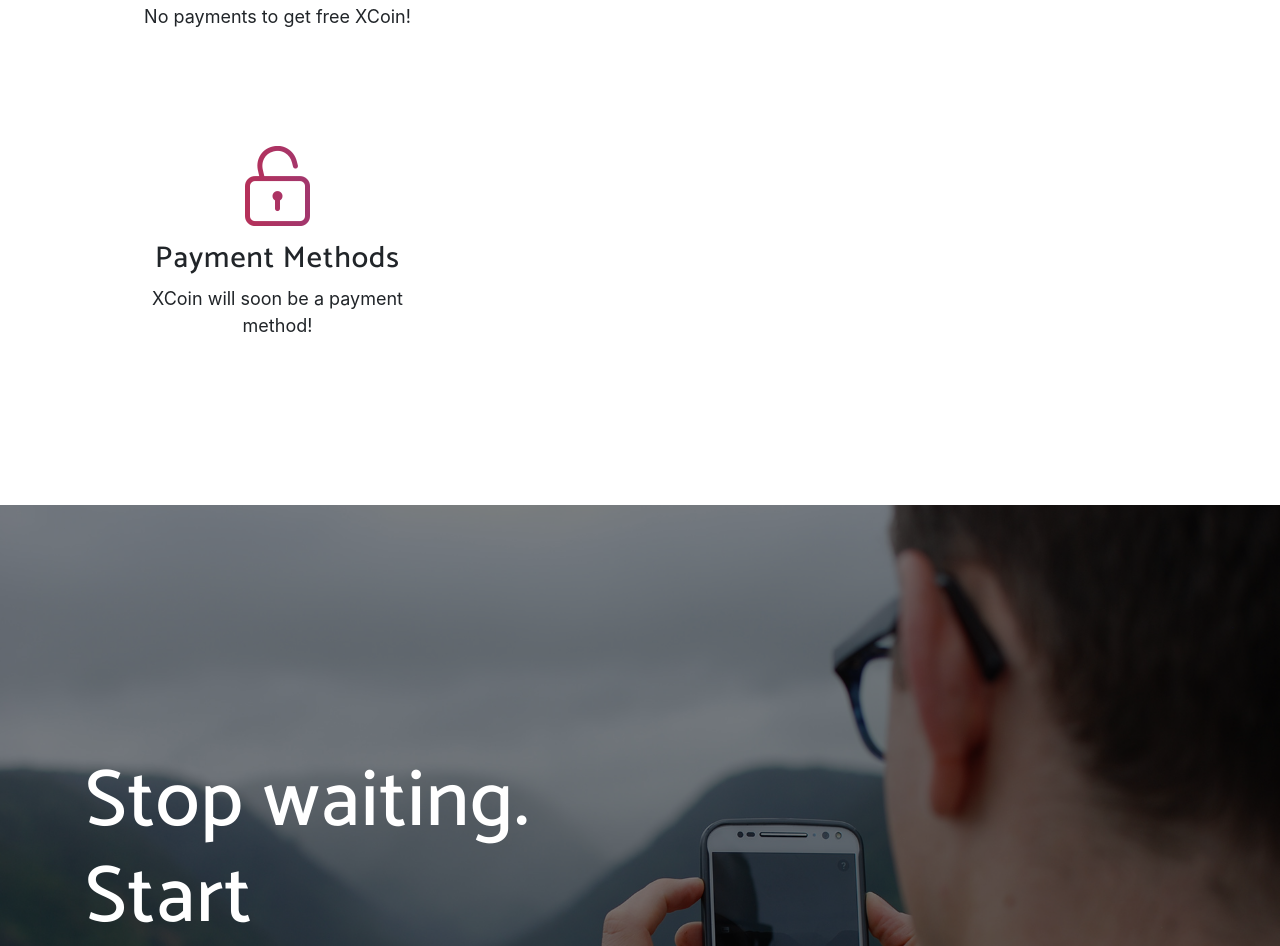
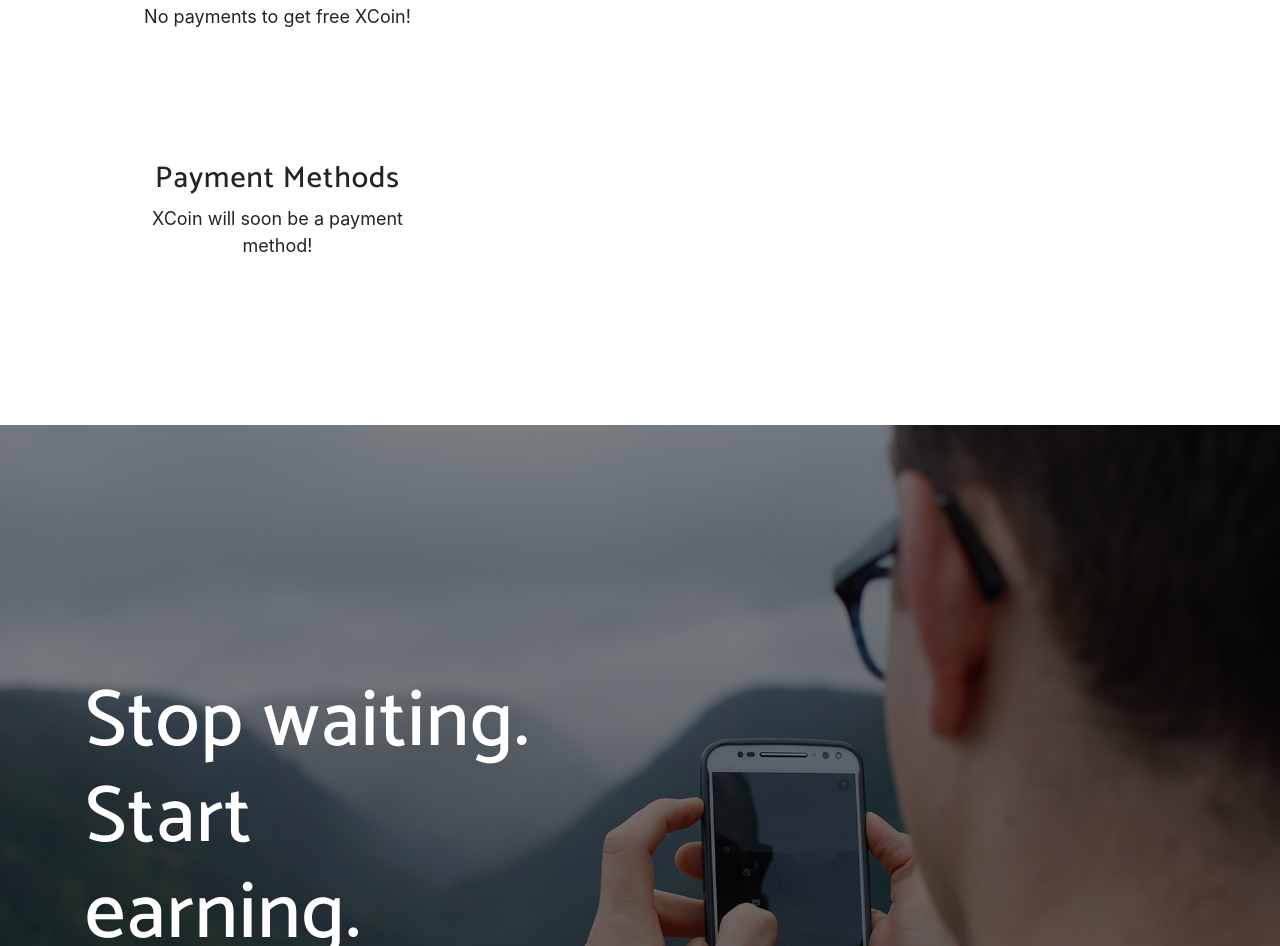
Before and after one commit to Coin-x/coin-x.github.io, a website with bundled scripts: page index.html in a window 1280 px wide. Shown: the part 1733-2679 px from the top of the page. Built offline with nearby package versions, Linux system fonts and the light colour scheme; a web font is replaced by a local one.

Commit message:
Update index.html

```diff
--- a/index.html
+++ b/index.html
@@ -84,7 +84,7 @@
               </div>
               <div style="margin-right:20px" class="col-lg-6">
                 <div class="feature-item">
-                  <i class="icon-lock-open text-primary"></i>
+                  <i class="icon-lock-closed text-primary"></i>
                   <h3>Payment Methods</h3>
                   <p>XCoin will soon be a payment method!</p>
                 </div>
```
